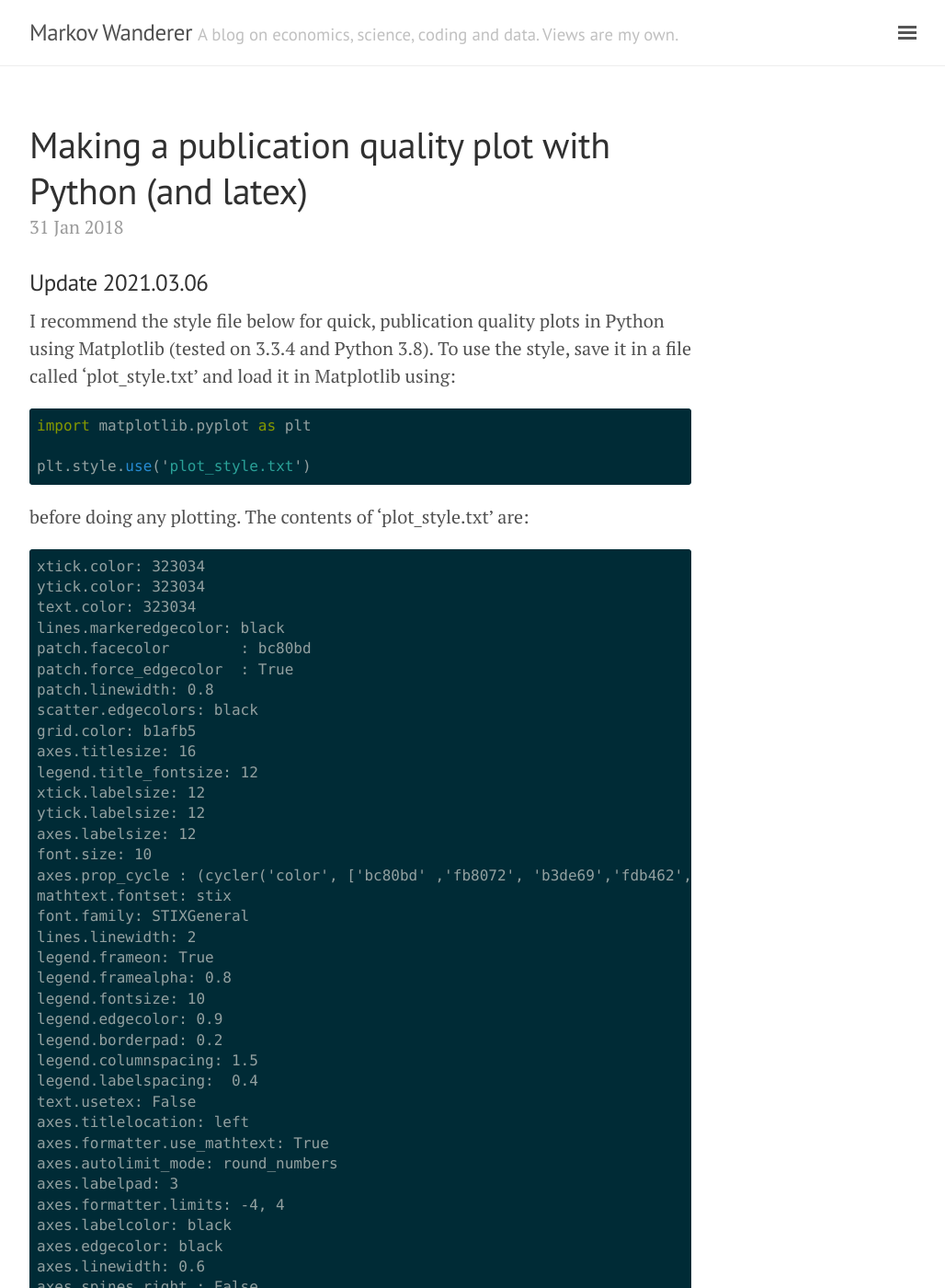
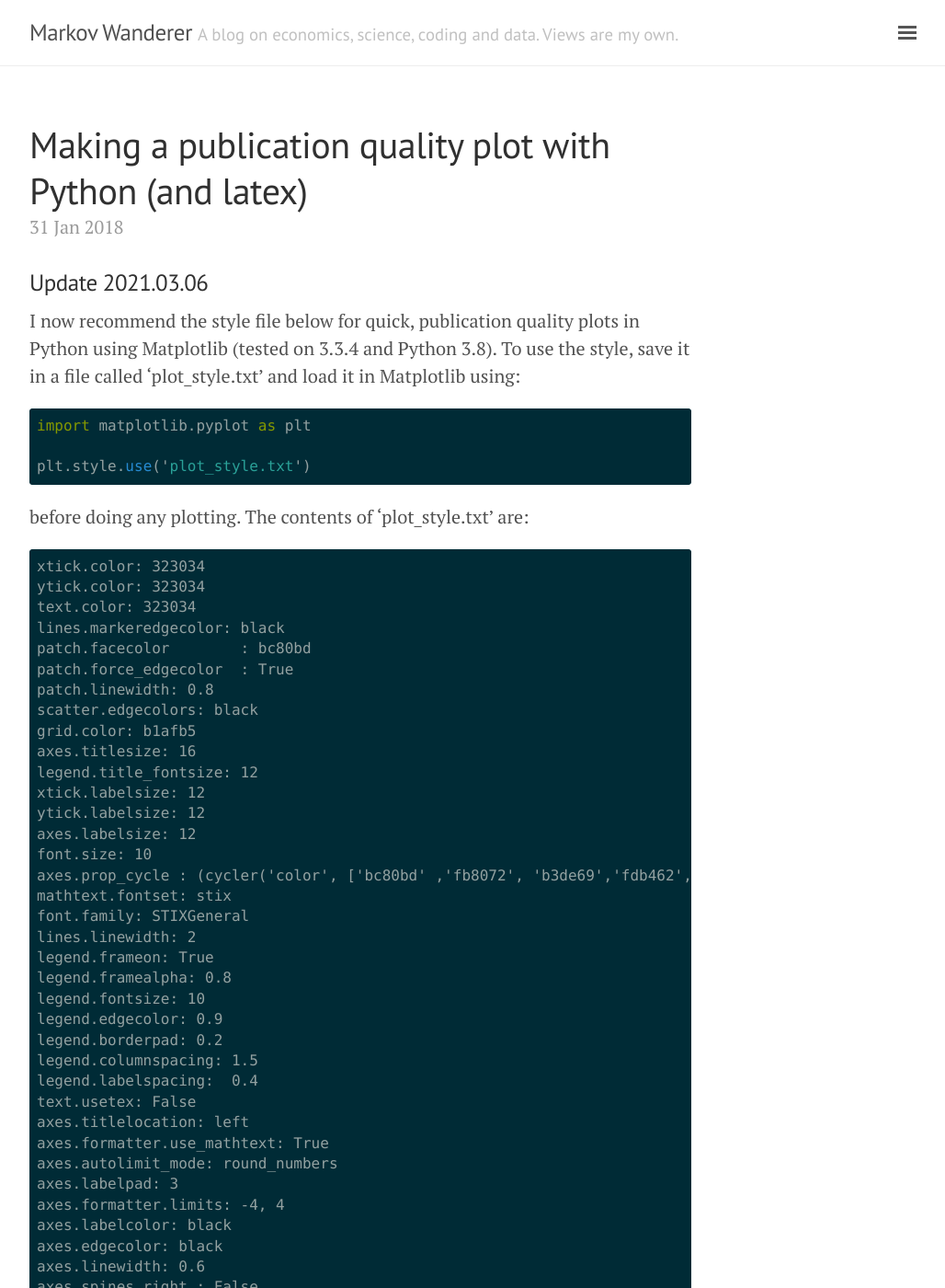
Before and after one commit to aeturrell/home, a Jekyll site: the page built from _posts/2018-01-31-publication-quality-plots-in-python.md, in a window 1280 px wide and 1400 px high. Shown: the whole window at 92% size, without its empty margins (248-1276 px from the left). Built offline with Jekyll 4.4.1, drawn with Linux system fonts in a browser that asks for light colours; formulas are drawn with MathJax 3; some of the changed text lies outside the part shown.

````diff
--- a/_posts/2018-01-31-publication-quality-plots-in-python.md
+++ b/_posts/2018-01-31-publication-quality-plots-in-python.md
@@ -5,7 +5,7 @@
 
 ### Update 2021.03.06
 
-I recommend the style file below for quick, publication quality plots in Python using Matplotlib (tested on 3.3.4 and Python 3.8). To use the style, save it in a file called 'plot_style.txt' and load it in Matplotlib using:
+I now recommend the style file below for quick, publication quality plots in Python using Matplotlib (tested on 3.3.4 and Python 3.8). To use the style, save it in a file called 'plot_style.txt' and load it in Matplotlib using:
 
 ```python
 import matplotlib.pyplot as plt
````
Also changed, not shown: other parts of _posts/2018-01-31-publication-quality-plots-in-python.md (+3 -1 lines).
